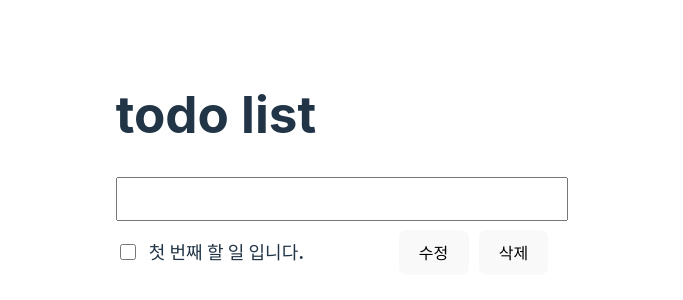
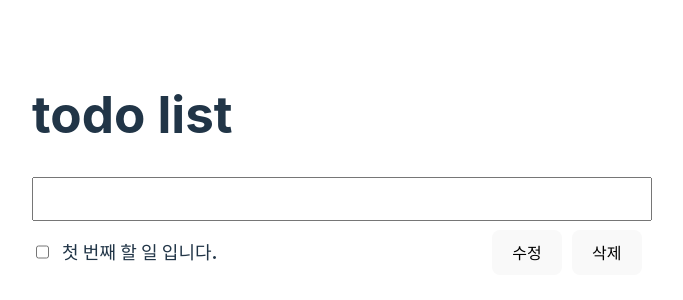
Before and after one commit to rious275/todo-vite, a React (Vite) app: page / in a window 1280 px wide. Shown: the part 232-532 px from the top of the page, without its empty margins (308-991 px from the left). Built offline with nearby package versions, Linux system fonts and the light colour scheme.

Commit message:
feature: 삭제 기능 추가

```diff
--- a/src/App.tsx
+++ b/src/App.tsx
@@ -38,7 +38,12 @@ function App() {
           onChange={e => setInputText(e.target.value)}
         />
       </form>
-      <TodoList todoList={todoList} />
+      <TodoList
+        todoList={todoList}
+        onDelete={todoId => {
+          setTodoList(todoList.filter(todoItem => todoItem.id !== todoId));
+        }}
+      />
     </Container>
   );
 }
@@ -46,7 +51,7 @@ function App() {
 export default App;
 
 const Container = styled.div`
-  width: 100%;
+  width: 600px;
 
   .create-input {
     padding: 0 8px;
--- a/src/components/TodoItem.tsx
+++ b/src/components/TodoItem.tsx
@@ -4,9 +4,10 @@ import { TodoItemType } from "../App";
 
 type Props = {
   todoItem: TodoItemType;
+  onDelete: (id: number) => void;
 };
 
-const TodoItem = ({ todoItem }: Props) => {
+const TodoItem = ({ todoItem, onDelete }: Props) => {
   const [isComplete, setIsComplete] = useState(false);
 
   return (
@@ -25,7 +26,7 @@ const TodoItem = ({ todoItem }: Props) => {
       {!isComplete && (
         <div className="button-group">
           <button>수정</button>
-          <button>삭제</button>
+          <button onClick={() => onDelete(todoItem.id)}>삭제</button>
         </div>
       )}
     </Container>
@@ -45,9 +46,12 @@ const Container = styled.div<{ $isComplete: boolean }>`
     height: 16px;
   }
 
+  .title {
+    min-width: 380px;
+  }
+
   .title,
   .message {
-    min-width: 200px;
     font-size: 18px;
     ${({ $isComplete }) => $isComplete && "text-decoration: line-through"};
   }
--- a/src/components/TodoList.tsx
+++ b/src/components/TodoList.tsx
@@ -3,11 +3,18 @@ import TodoItem from "./TodoItem";
 
 type Props = {
   todoList: TodoItemType[];
+  onDelete: (id: number) => void;
 };
 
-const TodoList = ({ todoList }: Props) => {
+const TodoList = ({ todoList, onDelete }: Props) => {
   return todoList.map(todoItem => {
-    return <TodoItem key={`${todoItem.id}`} todoItem={todoItem} />;
+    return (
+      <TodoItem
+        key={`${todoItem.id}`}
+        todoItem={todoItem}
+        onDelete={onDelete}
+      />
+    );
   });
 };
 
```
